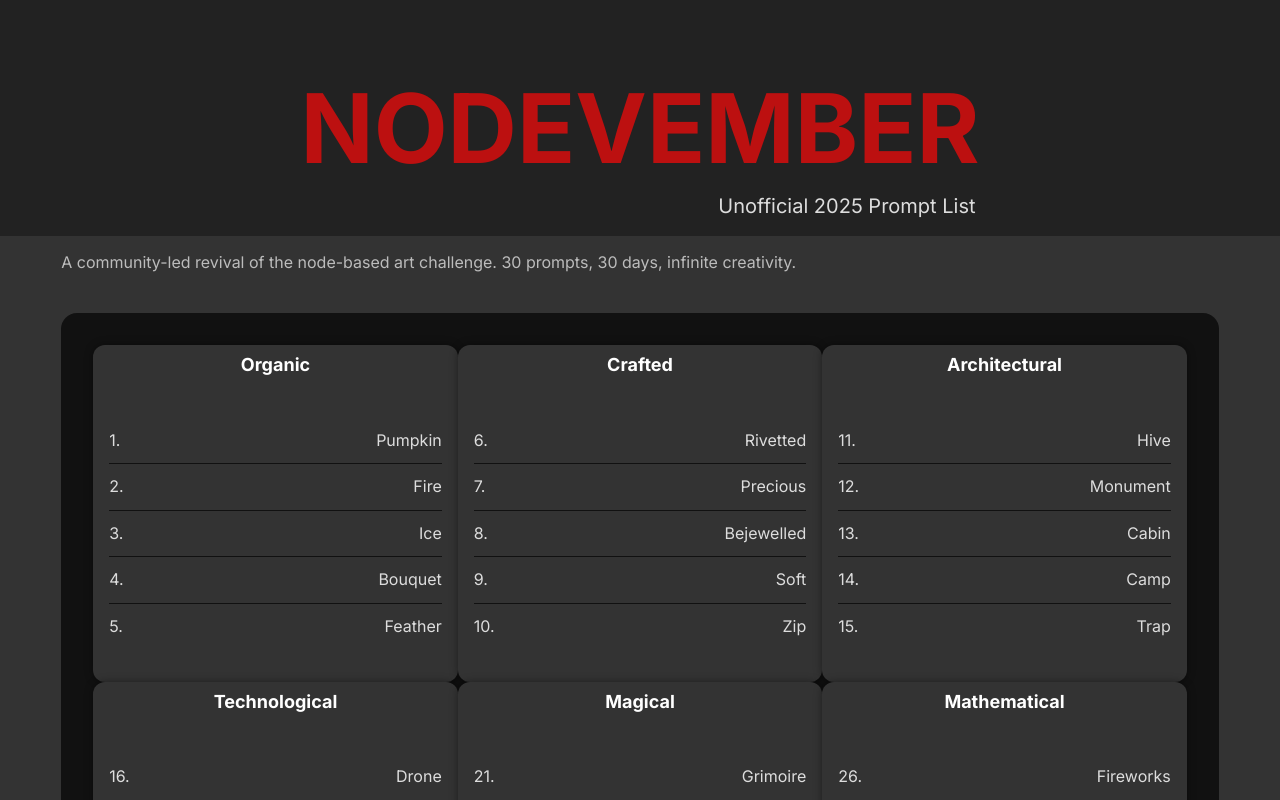
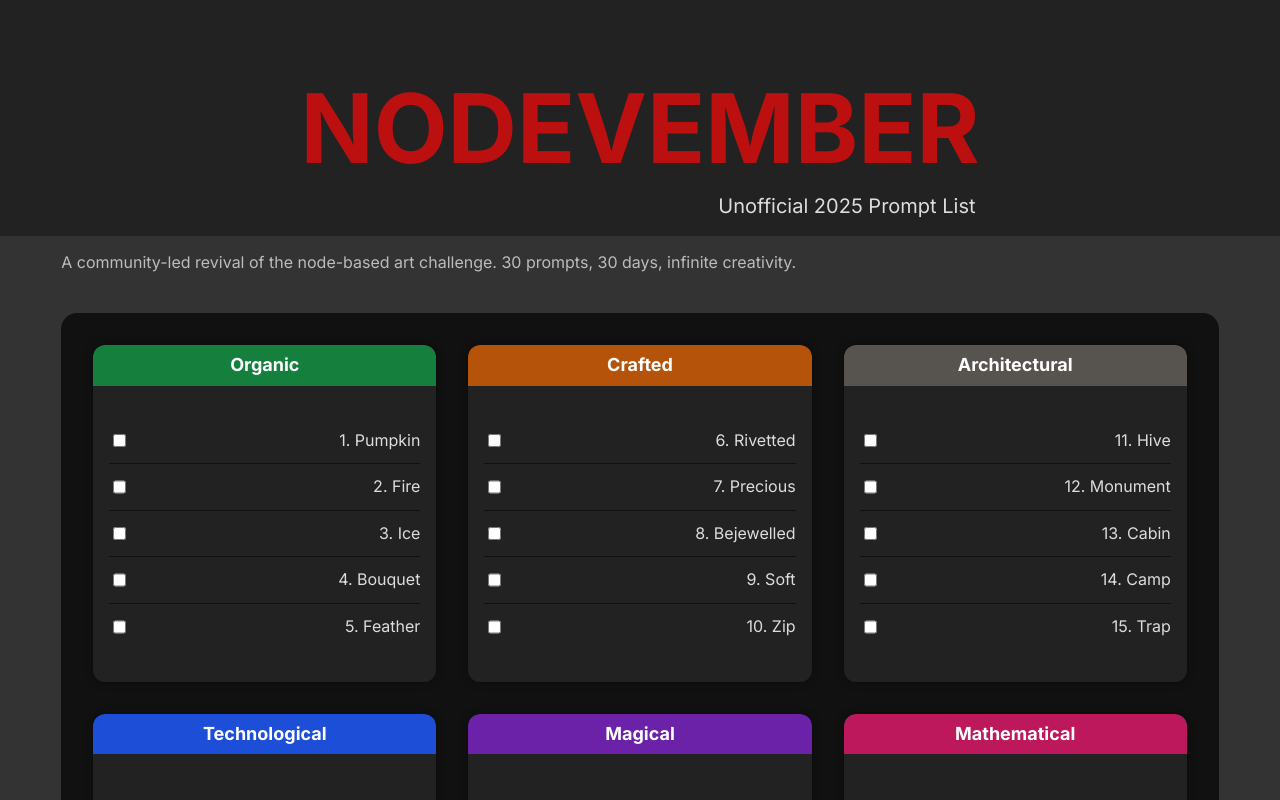
Before and after one commit to AbisoyeOnanuga/nodevember-2025, a Next.js app: page / in a window 1280 px wide. Shown: the top 800 px of the page. Built offline with nearby package versions, Linux system fonts and the light colour scheme.

Commit message:
update promptgrid, global css, package, add favicon, head component

```diff
--- a/package.json
+++ b/package.json
@@ -9,6 +9,7 @@
     "lint": "eslint"
   },
   "dependencies": {
+    "@theme-toggles/react": "^4.1.0",
     "next": "16.0.1",
     "react": "19.2.0",
     "react-dom": "19.2.0",
--- a/src/app/globals.css
+++ b/src/app/globals.css
@@ -8,6 +8,14 @@
   --fg-color: #bcbcbc;
   --fg-bright-color: #ddd;
   --nodevember-color: #bc1010;
+}
+
+/* Light mode override */
+[data-theme="light"] {
+  --bg-color: #fff;
+  --content-bg-color: #f5f5f5;
+  --fg-color: #222; /* matches banner/footer dark tone */
+  --fg-bright-color: #444;
 }
 
 * {
@@ -41,22 +49,13 @@ a:hover {
   border-radius: 1rem;
   padding: 2rem;
   margin-top: 2.5rem;
-}
-
-.prompt-item {
-  display: flex;
-  justify-content: space-between;
-  padding: 0.75rem 0;
-  color: #ddd;
-  border-bottom: 1px solid #111;
-}
-
-.prompt-item:last-child {
-  border-bottom: none;
+  display: grid;
+  grid-template-columns: repeat(3, 1fr);
+  gap: 2rem; /* consistent horizontal and vertical spacing */
 }
 
 .prompt-block {
-  background-color: #333;
+  background-color: #222;
   border-radius: 0.75rem;
   overflow: hidden;
   box-shadow: 0 0 0.5rem rgba(0, 0, 0, 0.4);
@@ -70,6 +69,26 @@ a:hover {
   border-top-left-radius: 0.75rem;
   border-top-right-radius: 0.75rem;
   color: #fff;
+}
+
+/* Label color classes */
+.label-green { background-color: #15803d; }     /* Tailwind green-700 */
+.label-amber { background-color: #b45309; }     /* Tailwind amber-700 */
+.label-stone { background-color: #57534e; }     /* Tailwind stone-700 */
+.label-blue  { background-color: #1d4ed8; }     /* Tailwind blue-700 */
+.label-purple{ background-color: #6b21a8; }     /* Tailwind purple-700 */
+.label-pink  { background-color: #be185d; }     /* Tailwind pink-700 */
+
+.prompt-item {
+  display: flex;
+  justify-content: space-between;
+  padding: 0.75rem 0;
+  color: #ddd;
+  border-bottom: 1px solid #111;
+}
+
+.prompt-item:last-child {
+  border-bottom: none;
 }
 
 .prompt-list {
@@ -87,3 +106,20 @@ a:hover {
 .prompt-item:last-child {
   border-bottom: none;
 }
+
+.theme-toggle {
+  transition: transform 0.3s ease;
+  border: none;
+  background: none;
+  cursor: pointer;
+}
+
+.theme-toggle:hover {
+  transform: rotate(180deg);
+}
+
+.theme-toggle__classic {
+  transition: all 0.5s ease;
+  display: block;
+  animation: none !important; /* disables bounce */
+}
--- /dev/null
+++ b/src/app/head.tsx
@@ -0,0 +1,14 @@
+// app/head.tsx
+export default function Head() {
+    return (
+      <>
+        <title>Unofficial Nodevember 2025</title>
+        <meta name="description" content="A community-curated prompt list and creative tracker for Nodevember 2025." />
+        <link rel="icon" href="/favicon.png" />
+        <link
+          rel="stylesheet"
+          href="https://cdn.jsdelivr.net/npm/theme-toggles@4.10.1/css/classic.min.css"
+        />
+      </>
+    )
+  }
--- a/src/components/PromptGrid.tsx
+++ b/src/components/PromptGrid.tsx
@@ -1,54 +1,84 @@
+'use client'
+import { useEffect, useState } from 'react'
+
 const blocks = [
   {
     label: 'Organic',
-    labelColor: 'bg-green-700',
+    labelClass: 'label-green',
     prompts: ['Pumpkin', 'Fire', 'Ice', 'Bouquet', 'Feather'],
   },
   {
     label: 'Crafted',
-    labelColor: 'bg-yellow-700',
+    labelClass: 'label-amber',
     prompts: ['Rivetted', 'Precious', 'Bejewelled', 'Soft', 'Zip'],
   },
   {
     label: 'Architectural',
-    labelColor: 'bg-stone-700',
+    labelClass: 'label-stone',
     prompts: ['Hive', 'Monument', 'Cabin', 'Camp', 'Trap'],
   },
   {
     label: 'Technological',
-    labelColor: 'bg-blue-700',
+    labelClass: 'label-blue',
     prompts: ['Drone', 'Helmet', 'Rocket', 'Tool', 'Mask'],
   },
   {
     label: 'Magical',
-    labelColor: 'bg-purple-700',
+    labelClass: 'label-purple',
     prompts: ['Grimoire', 'Enchanting', 'Time', 'Warp', 'Connected'],
   },
   {
     label: 'Mathematical',
-    labelColor: 'bg-pink-700',
+    labelClass: 'label-pink',
     prompts: ['Fireworks', 'Recursive', 'Ripple', 'Fractured', 'Tessellate'],
   },
 ]
 
+type CheckedState = boolean[][]
+
 export default function PromptGrid() {
+  const [checked, setChecked] = useState<CheckedState>(() => {
+    const stored = localStorage.getItem('promptChecks')
+    return stored
+      ? JSON.parse(stored)
+      : blocks.map(block => block.prompts.map(() => false))
+  })
+
+  useEffect(() => {
+    localStorage.setItem('promptChecks', JSON.stringify(checked))
+  }, [checked])
+
+  const toggleCheck = (i: number, j: number) => {
+    setChecked(prev => {
+      const updated = [...prev]
+      updated[i] = [...updated[i]]
+      updated[i][j] = !updated[i][j]
+      return updated
+    })
+  }
+
   return (
-    <section className="prompt-grid">
-      <div className="grid grid-cols-3 gap-x-8 gap-y-10">
+    <section className="prompt-grid grid-cols-1 sm:grid-cols-2 lg:grid-cols-3">
       {blocks.map((block, i) => (
         <div key={i} className="prompt-block">
-            <div className={`prompt-label ${block.labelColor}`}>{block.label}</div>
+          <div className={`prompt-label ${block.labelClass}`}>{block.label}</div>
           <ul className="prompt-list">
             {block.prompts.map((prompt, j) => (
               <li key={j} className="prompt-item">
-                  <span>{i * 5 + j + 1}.</span>
-                  <span>{prompt}</span>
+                <input
+                  type="checkbox"
+                  checked={checked[i][j]}
+                  onChange={() => toggleCheck(i, j)}
+                  className="mr-2"
+                />
+                <span className={checked[i][j] ? 'line-through opacity-50' : ''}>
+                  {i * 5 + j + 1}. {prompt}
+                </span>
               </li>
             ))}
           </ul>
         </div>
       ))}
-      </div>
     </section>
   )
 }
```
Also changed, not shown: src/app/favicon.png (added), 1 other file (tests, documents, lock files or other folders). Lines whose indentation alone changed are shown as unchanged.
